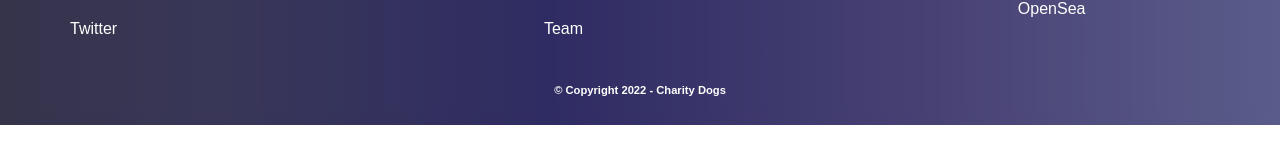
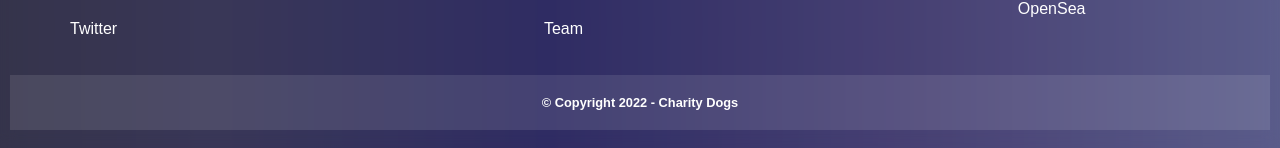
Before and after one commit to MentaLabz/charity-dogs-club, a React (Create React App) app: page / in a window 1280 px wide. Shown: the part 2249-2397 px from the top of the page. Before the commit the page ends 2374 px from the top, so only its background shows below. Built offline with nearby package versions, Linux system fonts and the light colour scheme.

Commit message:
footer style fixed

```diff
--- a/src/components/Footer/Footer.css
+++ b/src/components/Footer/Footer.css
@@ -62,11 +62,13 @@
     justify-content: flex-start;
 }
 
-h2.footer-h{
-    font-size: calc(100% - 30%);
-    padding: 10px;
+.footer-h{
+    font-size: calc(100% - 20%);
+    padding: 20px;
     text-align: center;
+    background: hsl(0 0% 100% / 0.1);
 }
+
 
 div.container-footer4{
     width: calc(100% - 20%);
```
